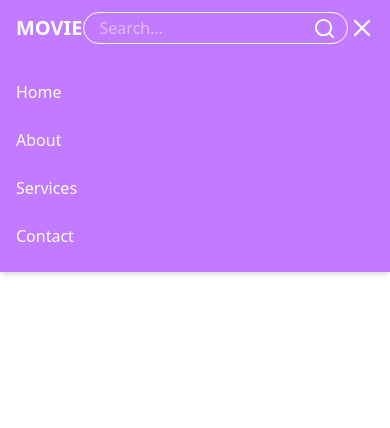
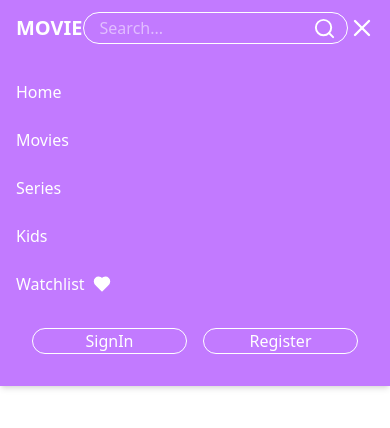
Before and after one commit to Pra-Tar/Movie, a React (Vite) app: page / in a window 390 px wide. Both pictures are taken after a click on the button 361 px from the left and 28 px from the top of the page. Shown: the top 428 px of the page. Built offline with nearby package versions, Linux system fonts and the light colour scheme.

Commit message:
Header component

```diff
--- a/src/components/Headers.jsx
+++ b/src/components/Headers.jsx
@@ -36,7 +36,7 @@ const Header = () => {
             href="#"
             className="hover:text-gray-200 flex items-center border rounded-full pr-2 pl-2"
           >
-            Watchlist{" "}
+            Watchlist
             <div className="pl-2">
               <Heart size={18} color="white" className="fill-white" />
             </div>
@@ -72,14 +72,34 @@ const Header = () => {
             Home
           </a>
           <a href="#" className="block py-2 hover:text-gray-200">
-            About
+            Movies
           </a>
           <a href="#" className="block py-2 hover:text-gray-200">
-            Services
+            Series
           </a>
           <a href="#" className="block py-2 hover:text-gray-200">
-            Contact
+            Kids
           </a>
+          <div className="flex items-center">
+            <a href="#" className="block py-2 hover:text-gray-200 pr-2">
+              Watchlist
+            </a>
+            <Heart size={18} color="white" className="fill-white" />
+          </div>
+          <div className="md:hidden flex justify-between space-x-4 p-4">
+            <a
+              href="#"
+              className="hover:text-gray-200 border rounded-full pr-2 pl-2 w-full text-center"
+            >
+              SignIn
+            </a>
+            <a
+              href="#"
+              className="hover:text-gray-200 border rounded-full pr-2 pl-2 w-full text-center"
+            >
+              Register
+            </a>
+          </div>
         </nav>
       )}
     </header>
```
